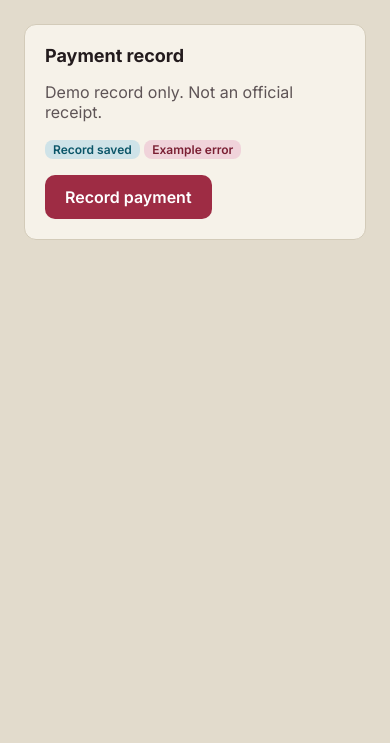
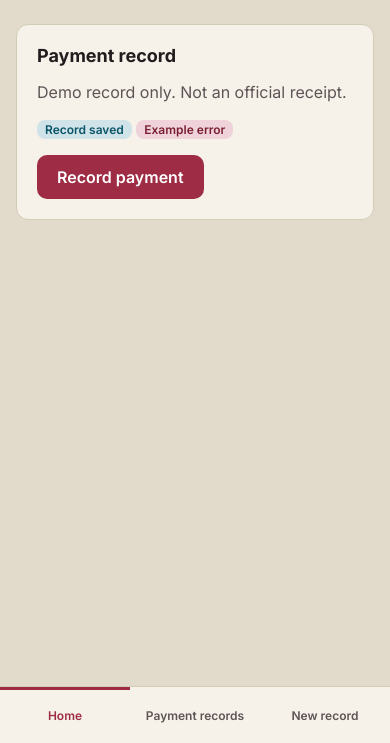
Before and after one commit to Dice-e/TENANT, a Spring Boot app: page / in a window 390 px wide. Shown: the part 101-844 px from the top of the page. Run offline with Spring Boot 4, Linux system fonts and the light colour scheme.

Commit message:
Add responsive sidebar and bottom tab bar

```diff
--- a/src/main/resources/static/css/tenant.css
+++ b/src/main/resources/static/css/tenant.css
@@ -1,9 +1,9 @@
 :root {
-    --accent:#9E2C44;  --ground:#E2DBCC;  --hero:#0F748D;  --card:#F6F2E9;
-    --ink:#231B1D;     --muted:#5E5456;   --line:#D3CBB9;  --field:#BDB5A2;
-    --ok-bg:#CFE3E8;   --ok-ink:#0A5568;  --err-bg:#F0D3DA; --err-ink:#7A1F33;
-    --on-accent:#FFFFFF; /* my addition: text color on accent and hero */
-}
+                                                                               --accent:#9E2C44;  --ground:#E2DBCC;  --hero:#0F748D;  --card:#F6F2E9;
+                                                                               --ink:#231B1D;     --muted:#5E5456;   --line:#D3CBB9;  --field:#BDB5A2;
+                                                                               --ok-bg:#CFE3E8;   --ok-ink:#0A5568;  --err-bg:#F0D3DA; --err-ink:#7A1F33;
+                                                                               --on-accent:#FFFFFF; /* my addition: text color on accent and hero */
+                                                                           }
 
 * { box-sizing: border-box; }
 
@@ -39,3 +39,39 @@ body {
     font: inherit; font-weight: 600; cursor: pointer;
 }
 .btn:focus-visible { outline: 3px solid var(--hero); outline-offset: 2px; }
+/* ---------- Phase 4: responsive layout ---------- */
+
+/* Phone first: the nav is a bottom tab bar */
+.page { padding: 24px 16px 88px; } /* space so the bar never covers content */
+
+.nav {
+    position: fixed; left: 0; right: 0; bottom: 0;
+    display: flex;
+    background: var(--card);
+    border-top: 1px solid var(--line);
+}
+.nav-link {
+    flex: 1; min-height: 56px;
+    display: flex; align-items: center; justify-content: center;
+    text-decoration: none; font-size: 12px; font-weight: 600;
+    color: var(--muted);
+}
+.nav-link[aria-current="page"] { color: var(--accent); box-shadow: inset 0 3px 0 var(--accent); }
+.nav-link:focus-visible { outline: 3px solid var(--hero); outline-offset: -3px; }
+
+/* Wide screens: the same nav becomes a left sidebar */
+@media (min-width: 900px) {
+    .shell { display: grid; grid-template-columns: 220px 1fr; }
+    .page  { padding: 24px; margin: 0; }
+    .nav {
+        position: static; align-self: start;
+        flex-direction: column; gap: 4px;
+        padding: 16px 12px;
+        border-top: 0; border-right: 1px solid var(--line);
+    }
+    .nav-link {
+        flex: 0 0 auto; justify-content: flex-start;
+        min-height: 44px; padding: 0 16px; font-size: 15px; border-radius: 10px;
+    }
+    .nav-link[aria-current="page"] { box-shadow: inset 3px 0 0 var(--accent); }
+}
--- a/src/main/resources/static/index.html
+++ b/src/main/resources/static/index.html
@@ -14,6 +14,13 @@
     <p>Sampaguita Apartments · Payment records</p>
 </header>
 
+<div class="shell">
+    <nav class="nav" aria-label="Main">
+        <a class="nav-link" href="#home" aria-current="page">Home</a>
+        <a class="nav-link" href="#records">Payment records</a>
+        <a class="nav-link" href="#new">New record</a>
+    </nav>
+
     <main class="page">
         <section class="card">
             <h2>Payment record</h2>
@@ -25,5 +32,6 @@
             <button class="btn" type="button">Record payment</button>
         </section>
     </main>
+</div>
 </body>
 </html>
```
Lines whose indentation alone changed are shown as unchanged.
